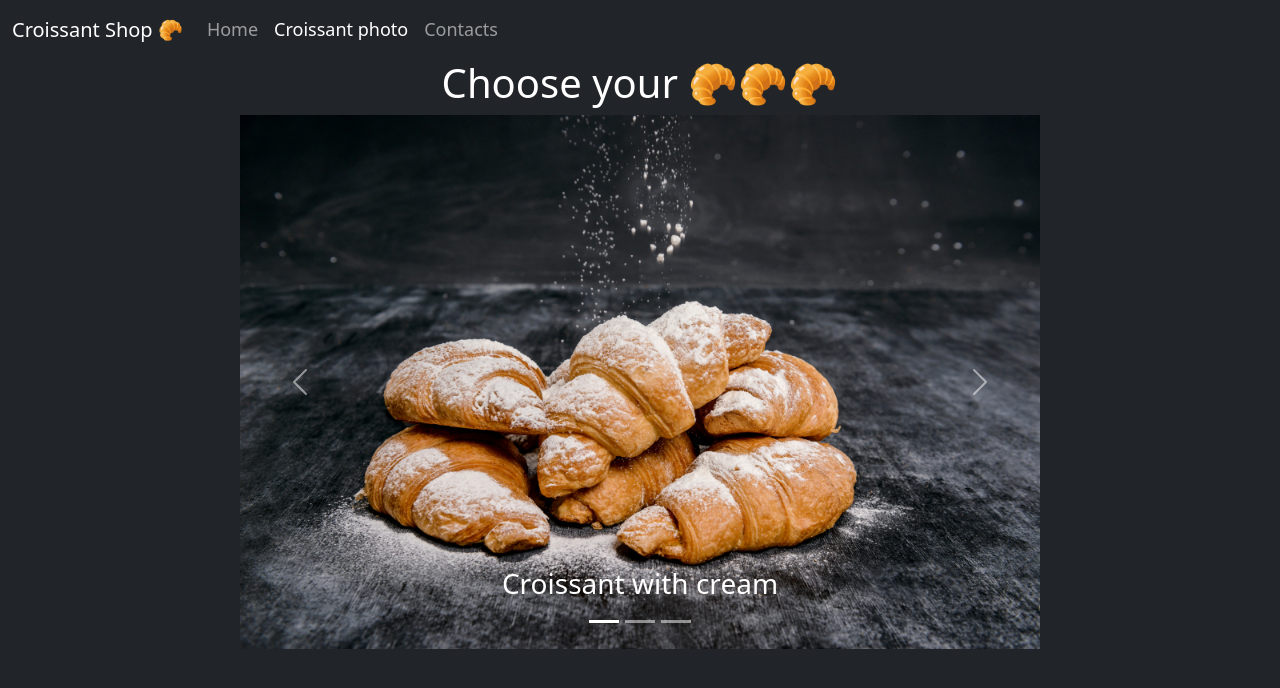
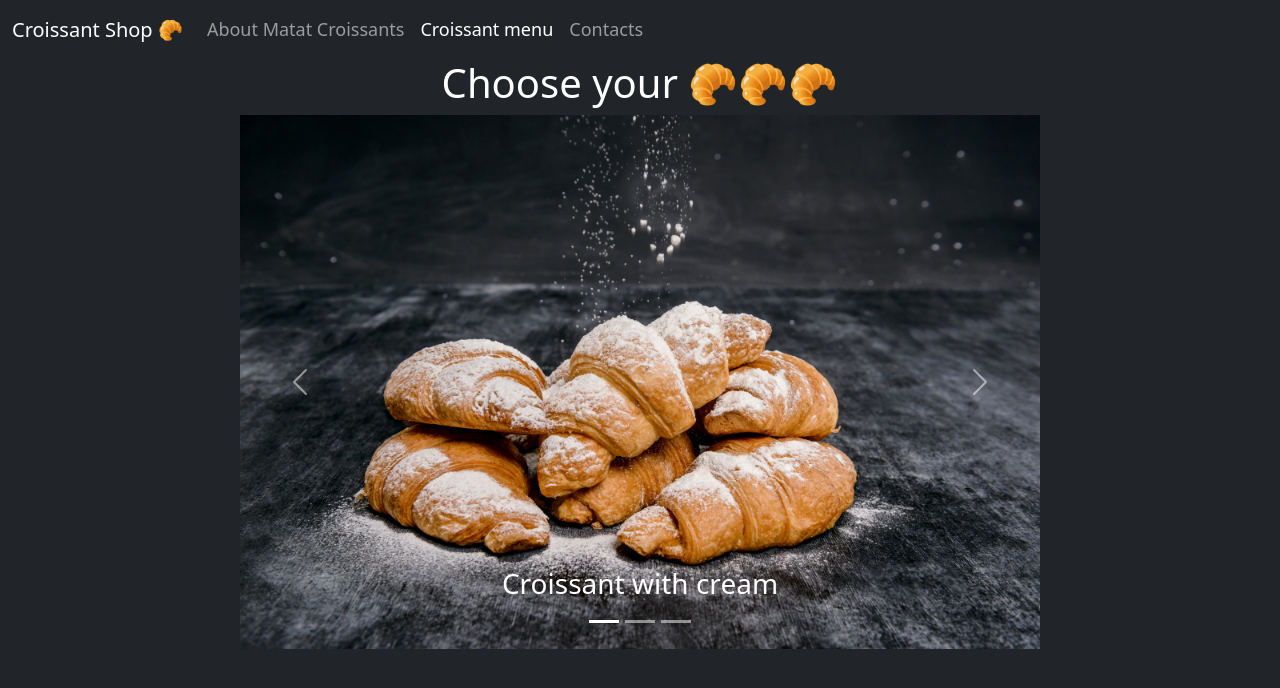
Before and after one commit to matatfreecoder/Croissant, a plain HTML site: page photo.html in a window 1280 px wide. Drawn offline with nearby package versions, Linux system fonts and the light colour scheme.

Commit message:
SEO optimization

```diff
--- a/photo.html
+++ b/photo.html
@@ -4,6 +4,7 @@
 		<meta charset="UTF-8" />
 		<meta http-equiv="X-UA-Compatible" content="IE=edge" />
 		<meta name="viewport" content="width=device-width, initial-scale=1.0" />
+		<meta name="description" content="Taste the best croissants in Kyiv" />
 		<!-- CSS only -->
 		<link
 			href="https://cdn.jsdelivr.net/npm/bootstrap@5.2.0-beta1/dist/css/bootstrap.min.css"
@@ -18,7 +19,7 @@
 			crossorigin="anonymous"
 		></script>
 		<link rel="stylesheet" href="/styles/style.css" />
-		<title>Croissant Gallary</title>
+		<title>Croissant menu | Matat Croissant Shop</title>
 	</head>
 	<body>
 		<nav class="navbar navbar-expand-lg navbar-dark bg-dark">
@@ -37,8 +38,10 @@
 				</button>
 				<div class="collapse navbar-collapse" id="navbarNavAltMarkup">
 					<div class="navbar-nav">
-						<a class="nav-link" aria-current="page" href="/">Home</a>
-						<a class="nav-link active" href="/photo.html">Croissant photo</a>
+						<a class="nav-link" aria-current="page" href="/"
+							>About Matat Croissants</a
+						>
+						<a class="nav-link active" href="/photo.html">Croissant menu</a>
 						<a class="nav-link" href="/contact.html">Contacts</a>
 					</div>
 				</div>
```
Also changed, not shown: contact.html (+4 -3 lines), index.html (+6 -3 lines).
